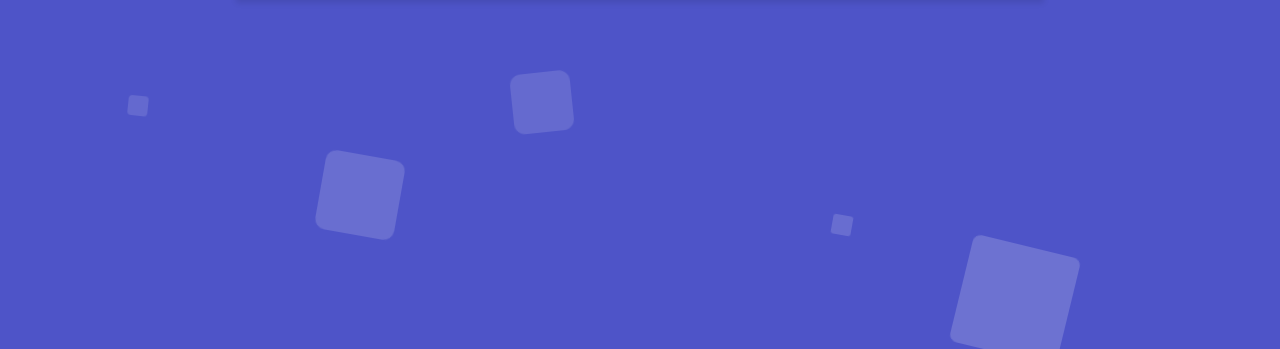
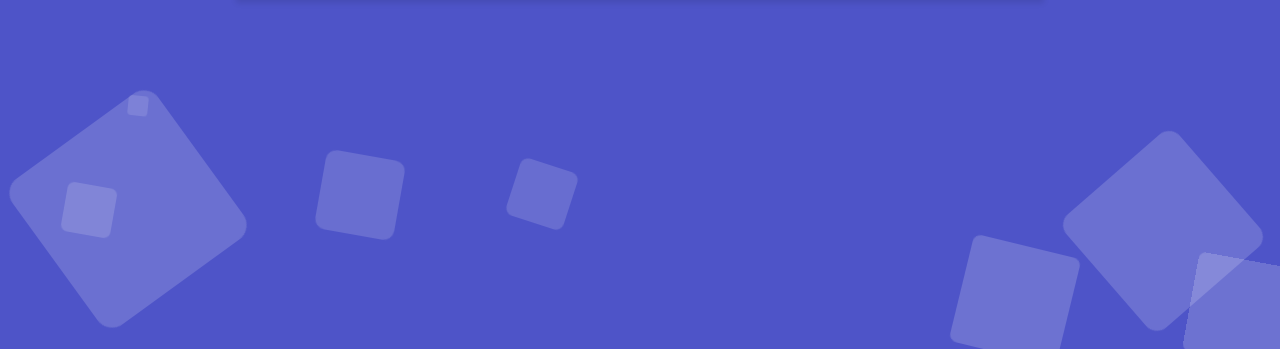
Before and after one commit to 18mgdev/fAIrNews, a Django app: page / in a window 1280 px wide. Shown: the part 661-1010 px from the top of the page. Run offline with Django 4.2, Linux system fonts and the light colour scheme; tables that the repository leaves empty hold one stand-in row (values such as "Sample post"); grey boxes marked "Sample" are stand-in pictures; a database or web service that is not in the repository returns one stand-in record (values such as "Sample title"); some libraries are stand-ins or nearby versions.

Commit message:
arreglado el bg.css de los bloques moviendose de fondo

```diff
--- a/static/css/bg.css
+++ b/static/css/bg.css
@@ -90,7 +90,7 @@
 }
 
 .circles li{
-    position: absolute;
+    position: fixed;
     display: block;
     list-style: none;
     width: 20px;
@@ -129,13 +129,13 @@
     width: 60px;
     height: 60px;
     animation-delay: 0s;
-    animation-duration: 18s;
+    animation-duration: 24s;
 }
 
 .circles li:nth-child(5){
-    left: 65%;
-    width: 20px;
-    height: 20px;
+    left: 5%;
+    width: 50px;
+    height: 50px;
     animation-delay: 0s;
 }
 
@@ -150,7 +150,7 @@
     left: 35%;
     width: 150px;
     height: 150px;
-    animation-delay: 7s;
+    animation-delay: 40s;
 }
 
 .circles li:nth-child(8){
@@ -173,8 +173,29 @@
     left: 85%;
     width: 150px;
     height: 150px;
+    animation-delay: 1s;
+    animation-duration: 29s;
+}
+.circles li:nth-child(11){
+    left: 3%;
+    width: 180px;
+    height: 180px;
     animation-delay: 0s;
-    animation-duration: 11s;
+    animation-duration: 33s;
+}
+.circles li:nth-child(12){
+    left: 93%;
+    width: 100px;
+    height: 100px;
+    animation-delay: 2s;
+    animation-duration: 33s;
+}
+.circles li:nth-child(13){
+    left: 25%;
+    width: 100px;
+    height: 100px;
+    animation-delay: 7s;
+    animation-duration: 17s;
 }
 
 
--- a/templates/home.html
+++ b/templates/home.html
@@ -85,12 +85,15 @@
                 <b>{{num_generated_articles}}</b> noticias generadas
             </p>
             <p>
-                <b>{{num_sources}}</b> numero de medios
+                <b>{{num_sources}}</b> medios de comunicación diferentes
             </p>
         </div>
     </center>
     <div class="area">
         <ul class="circles">
+            <li></li>
+            <li></li>
+            <li></li>
             <li></li>
             <li></li>
             <li></li>
```
Also changed, not shown: templates/reader.html (+5 -2 lines), 1 other file.
